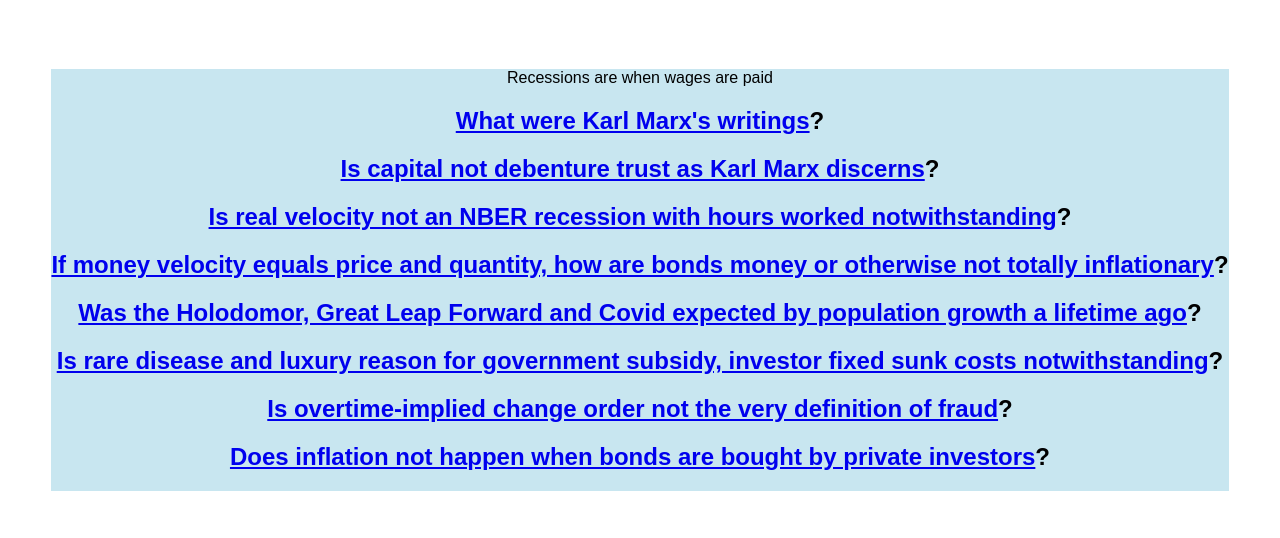
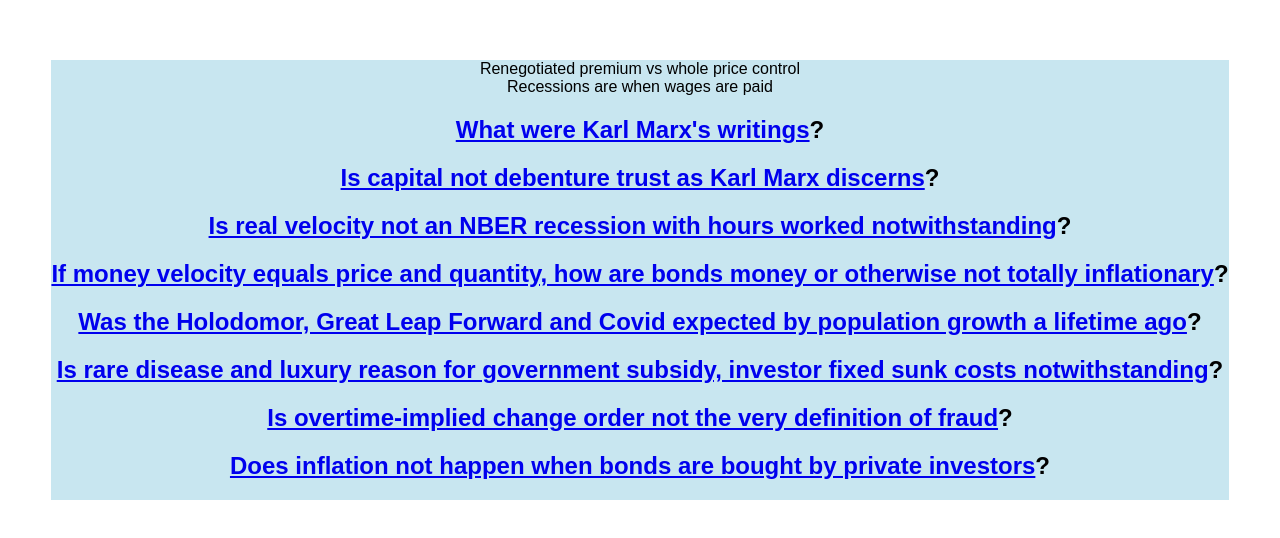
Before and after one commit to NickCarducci/real-velocity, a React (Create React App) app: page / in a window 1280 px wide. Shown: the part 118-656 px from the top of the page. Built offline with nearby package versions, Linux system fonts and the light colour scheme.

Commit message:
Update App.js

```diff
--- a/src/App.js
+++ b/src/App.js
@@ -37,6 +37,7 @@
     return (
       <div
         style={{
+          transition: ".3s ease-in",
           display: "flex",
           flexDirection: "column",
           justifyContent: this.props.onscroll ? "start" : "space-around",
@@ -53,7 +54,9 @@
             top: "0px"
           }}
         >
-          Recessions are when wages are paid
+          Renegotiated premium vs whole price control
+          <br />
+          Recessions are when wages are paid{/*} (-phillips & )*/}
           <h2>
             <a href="https://marx.quora.com/What-were-Karl-Marxs-writings-1">
               What were Karl Marx's writings
```
